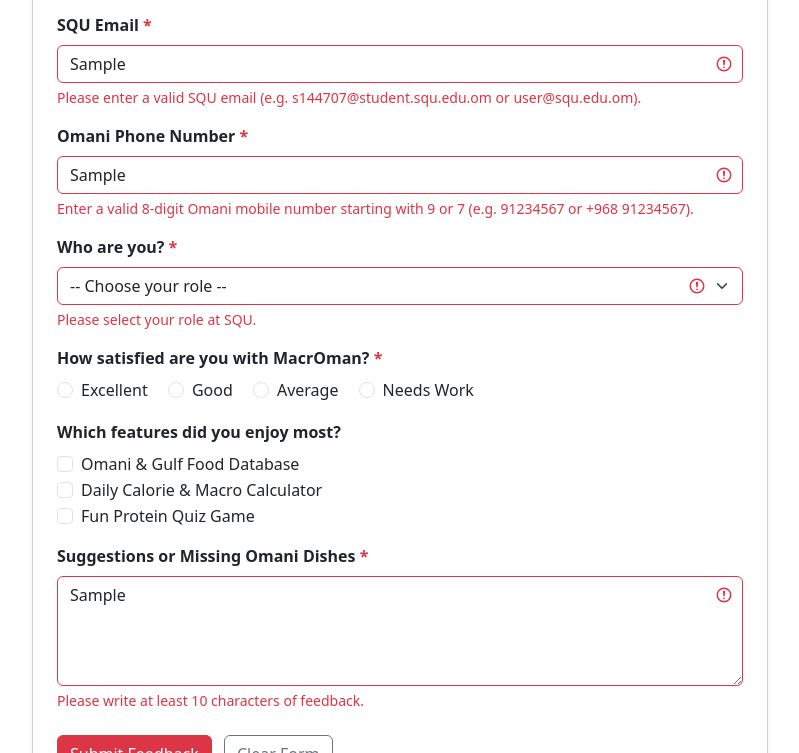
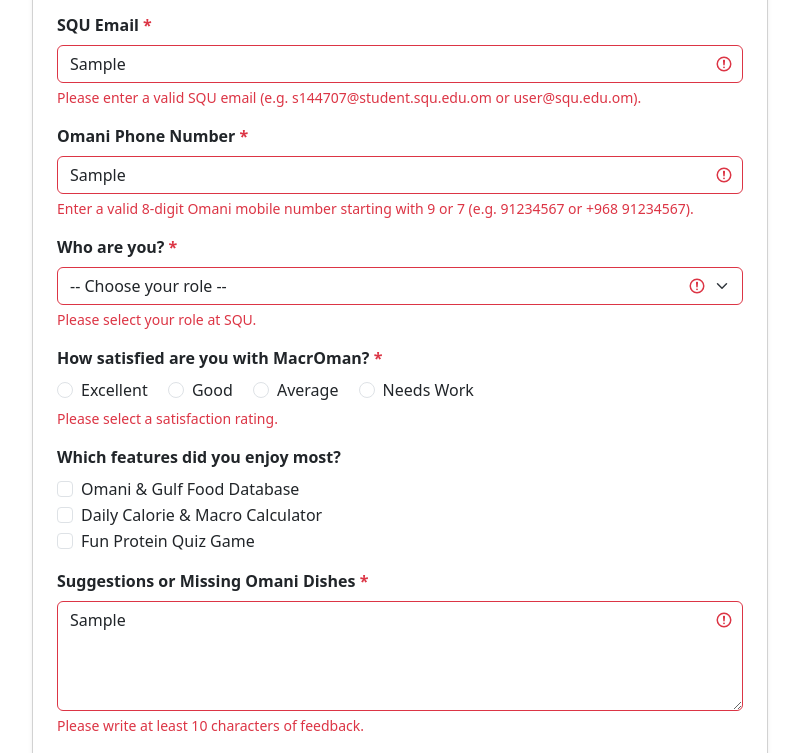
Before and after one commit to s144707-ctrl/MacroMan, a plain HTML site: page questionnaire.html in a window 1280 px wide. Both pictures are taken after typing "Sample", "Sample", "Sample", "Sample" into the empty fields and a click on the button "Submit Feedback". Shown: the part 363-1116 px from the top of the page, without its empty margins (240-1039 px from the left). Drawn offline with nearby package versions, Linux system fonts and the light colour scheme.

Commit message:
fixed js comments and some bugs

```diff
--- a/questionnaire.html
+++ b/questionnaire.html
@@ -8,6 +8,8 @@
 
     <script>
 
+        // shows bootstrap feedback on one field
+        // if isValid is true the field turns green, otherwise it turns red and shows the error message
         function setFieldStatus(inputId, errorId, isValid, errorMessage) {
 
             var input = document.getElementById(inputId);
@@ -25,6 +27,8 @@
             }
         }
 
+        // runs when the form is submitted
+        // checks every field and shows the thank you message only if all of them are valid
         function validateQuestionnaire(event) {
 
             event.preventDefault();
@@ -32,6 +36,7 @@
             var allValid = true;
 
 
+            // name regex: first and last name, letters only, at least 2 letters each
             var nameValue = document.getElementById("fb_name").value.trim();
             var nameRegex = /^[A-Za-z]{2,}(\s+[A-Za-z]{2,})+$/;
 
@@ -44,6 +49,7 @@
                 allValid = false;
             }
 
+            // email regex: must end with squ.edu.om or student.squ.edu.om
             var emailValue = document.getElementById("fb_email").value.trim();
 
             var emailRegex = /^[A-Za-z0-9._-]+@(student\.)?squ\.edu\.om$/i;
@@ -57,6 +63,7 @@
                 allValid = false;
             }
 
+            // phone regex: 8 digits starting with 7 or 9 with an optional +968 at the start
             var phoneValue = document.getElementById("fb_phone").value.trim();
             var phoneRegex = /^(\+968\s?)?[79][0-9]{7}$/;
 
@@ -107,6 +114,7 @@
                 allValid = false;
             }
 
+            // show the success message only when every check passed
             var resultBox = document.getElementById("submitResult");
 
             if (allValid) {
@@ -122,6 +130,8 @@
             return false;
         }
 
+        // runs when the page loads and when the form is reset
+        // removes the green and red feedback and hides the messages
         function resetQuestionnaire() {
 
             var ids = ["fb_name", "fb_email", "fb_phone", "fb_role", "fb_comments"];
@@ -234,7 +244,7 @@
                                     <input class="form-check-input" type="radio" name="satisfaction" id="rate_poor" value="Needs Work" />
                                     <label class="form-check-label" for="rate_poor">Needs Work</label>
                                 </div>
-                                <div id="ratingError" class="text-danger small mt-1 d-none">Please select a satisfaction rating.</div>
+                                <div id="ratingError" class="text-danger small mt-1">Please select a satisfaction rating.</div>
                             </div>
 
                             <div class="mb-3">
```
Also changed, not shown: calculate.html (+8 -0 lines), contact.html (+2 -0 lines), goals.html (+2 -0 lines), index.html (+9 -9 lines), log-food.html (+2 -0 lines), register.html (+2 -0 lines).
